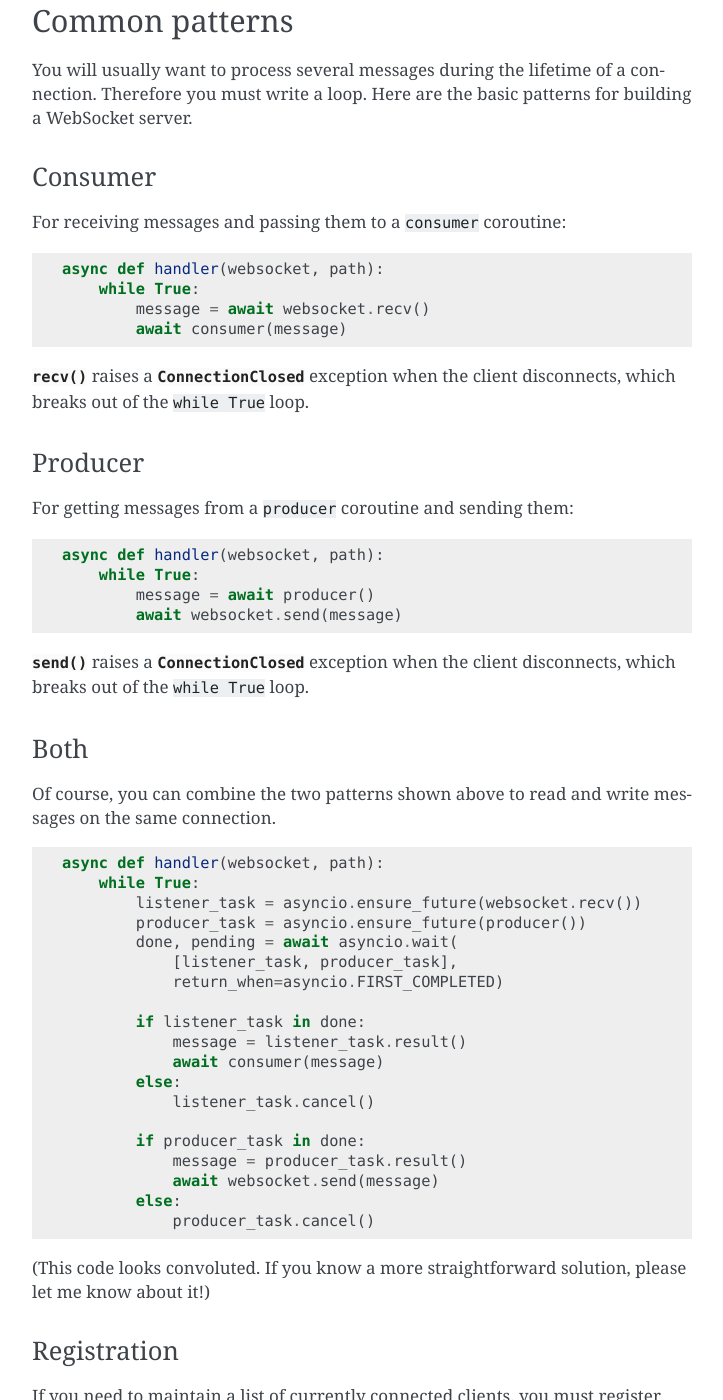
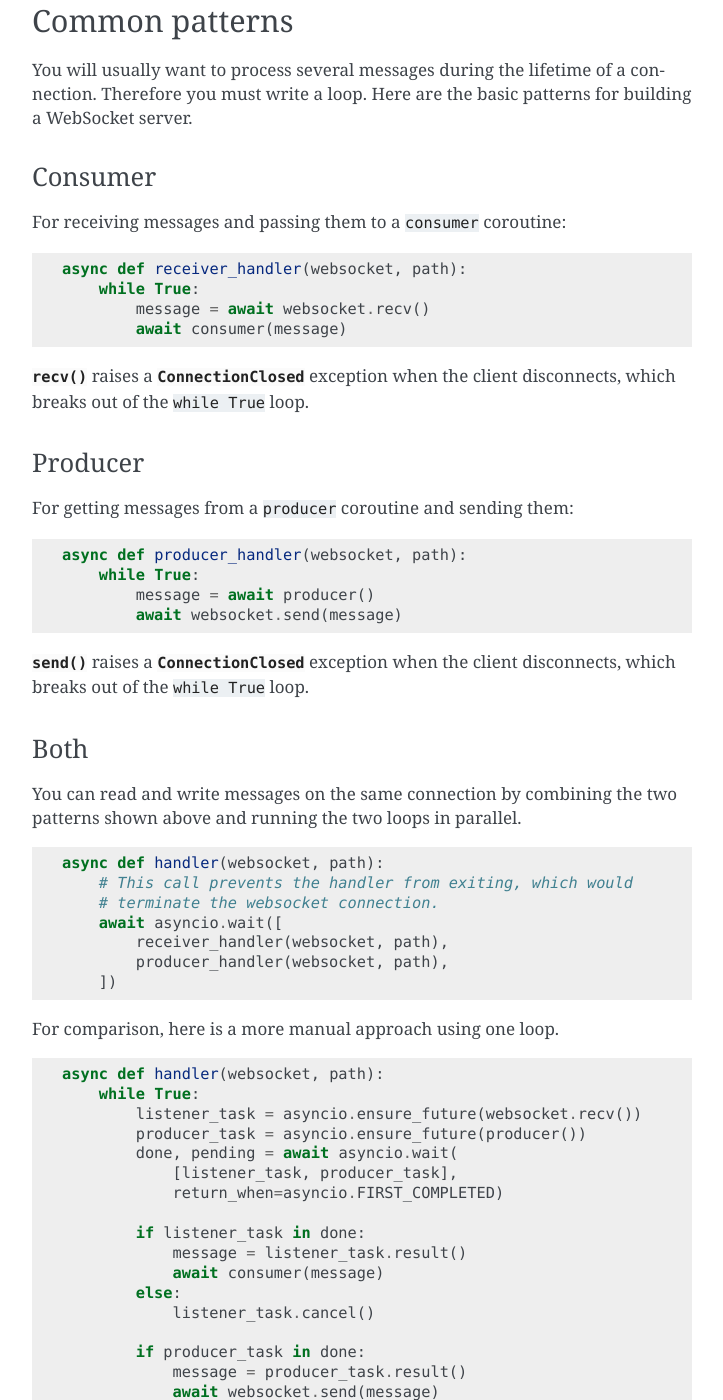
Before and after one commit to python-websockets/websockets, a Sphinx documentation site: the page built from docs/intro.rst, in a window 1280 px wide and 1400 px high, scrolled down 1428 px. Shown: the whole window, without its empty margins (388-1111 px from the left). Built offline with Sphinx 7.4.7, drawn with Linux system fonts in a browser that asks for light colours.

Commit message:
Simplify combined consumer-producer example.

```diff
--- a/docs/intro.rst
+++ b/docs/intro.rst
@@ -59,7 +59,7 @@ Consumer
 
 For receiving messages and passing them to a ``consumer`` coroutine::
 
-    async def handler(websocket, path):
+    async def receiver_handler(websocket, path):
         while True:
             message = await websocket.recv()
             await consumer(message)
@@ -73,7 +73,7 @@ Producer
 
 For getting messages from a ``producer`` coroutine and sending them::
 
-    async def handler(websocket, path):
+    async def producer_handler(websocket, path):
         while True:
             message = await producer()
             await websocket.send(message)
@@ -85,8 +85,20 @@ disconnects, which breaks out of the ``while True`` loop.
 Both
 ....
 
-Of course, you can combine the two patterns shown above to read and write
-messages on the same connection.
+You can read and write messages on the same connection by combining the
+two patterns shown above and running the two loops in parallel.
+
+::
+
+    async def handler(websocket, path):
+        # This call prevents the handler from exiting, which would
+        # terminate the websocket connection.
+        await asyncio.wait([
+            receiver_handler(websocket, path),
+            producer_handler(websocket, path),
+        ])
+
+For comparison, here is a more manual approach using one loop.
 
 ::
 
@@ -110,8 +122,6 @@ messages on the same connection.
             else:
                 producer_task.cancel()
 
-(This code looks convoluted. If you know a more straightforward solution,
-please let me know about it!)
 
 Registration
 ............
```
